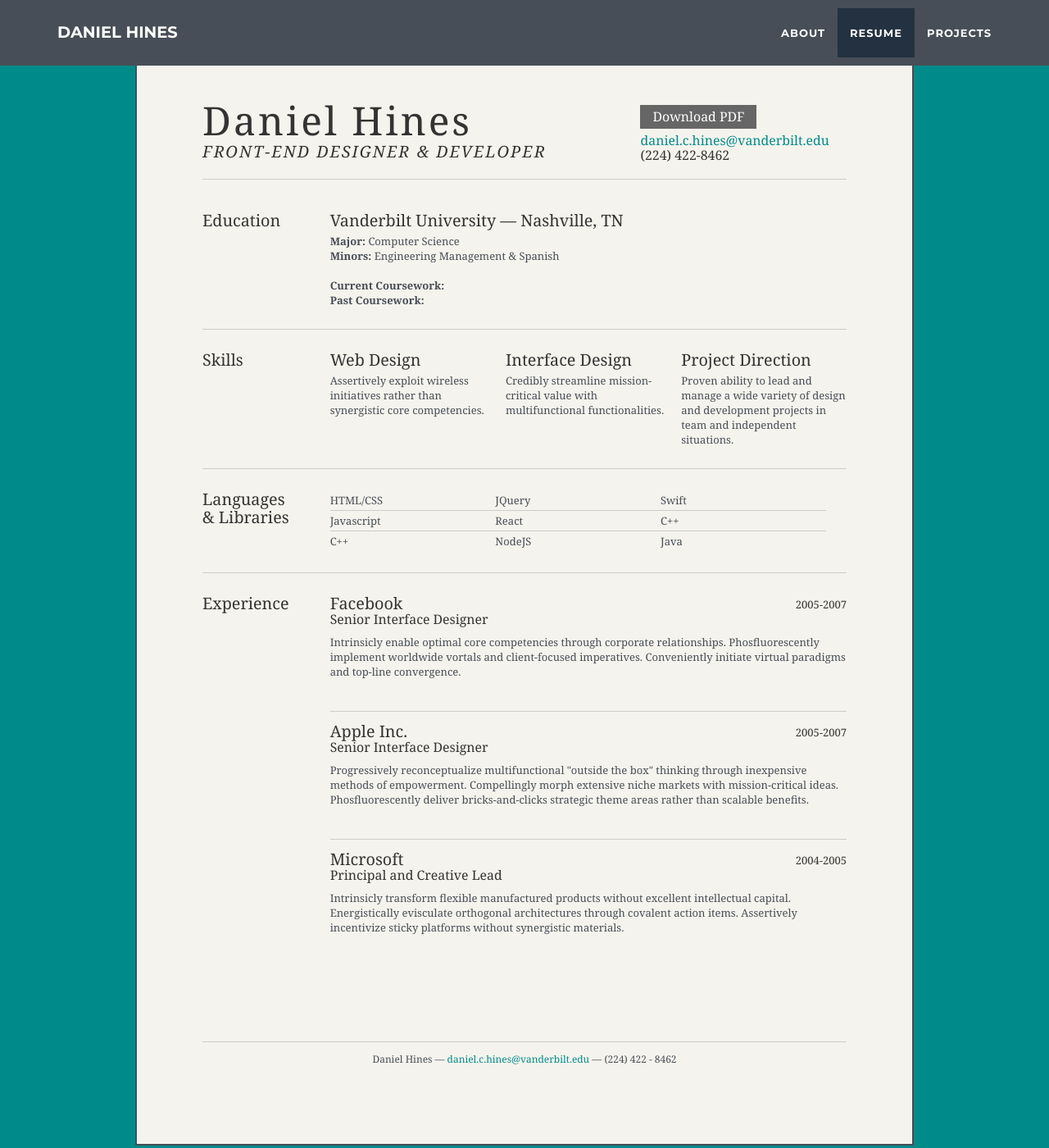
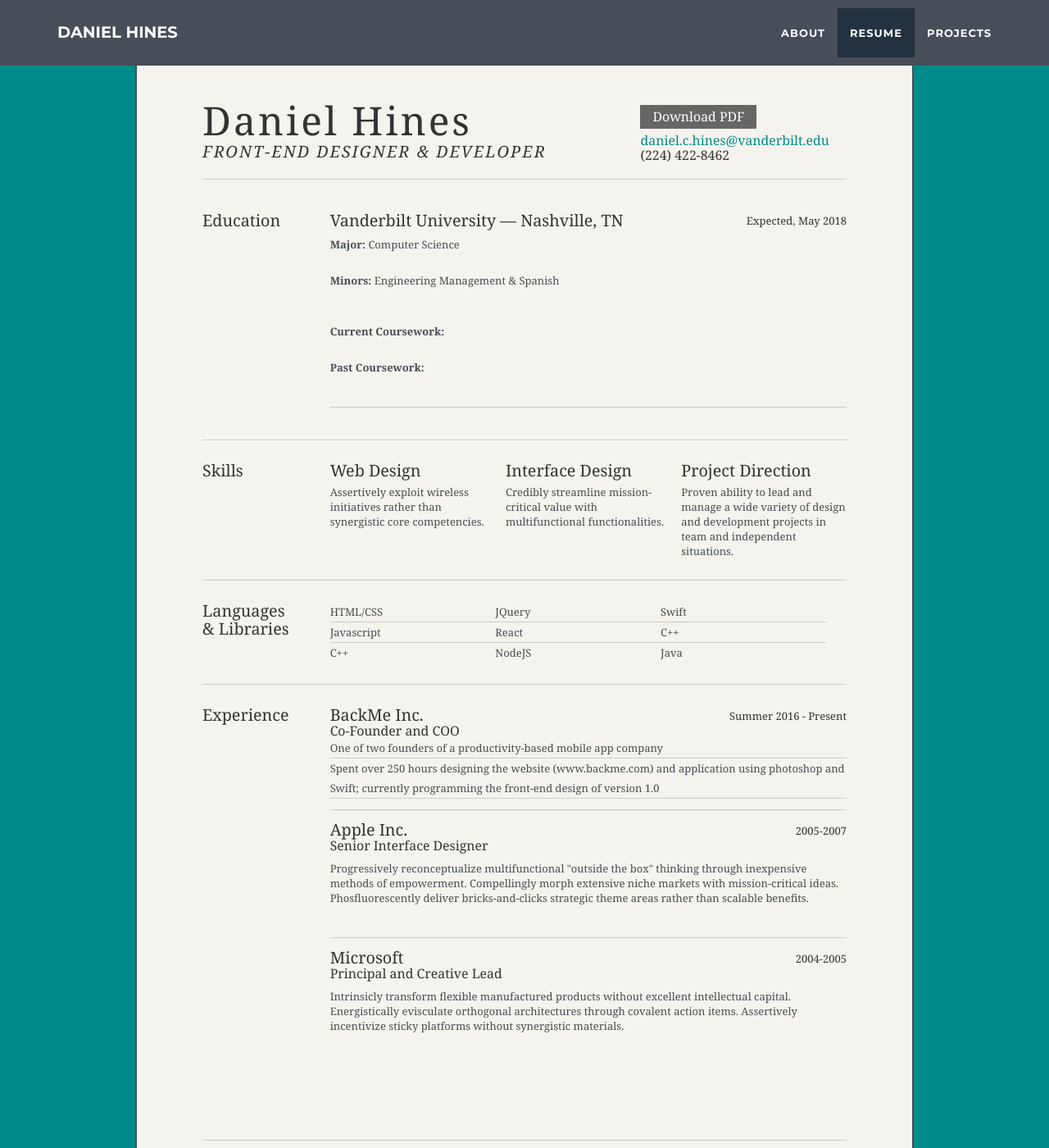
Before and after one commit to danielchines/danielchines.github.io, a Jekyll site: the page built from index.html, in a window 1280 px wide and 1400 px high, scrolled down 1737 px. Shown: the whole window at 82% size. Built offline with Jekyll 4.4.1, drawn with Linux system fonts in a browser that asks for light colours.

Commit message:
Update resume.html

```diff
--- a/_includes/resume.html
+++ b/_includes/resume.html
@@ -50,8 +50,9 @@
 						<div class="yui-u first">
 							<h2>Education</h2>
 						</div>
-						<div class="yui-u">
+						<div class="yui-u job">
 							<h2 style="margin-bottom: 5px">Vanderbilt University &mdash; Nashville, TN</h2>
+							<h4>Expected, May 2018</h4>
 							<p class="resume"><strong>Major: </strong>Computer Science</p>
 							<p class="resume"><strong>Minors: </strong>Engineering Management & Spanish</p>
 							<p class="resume"><br /><strong>Current Coursework:</strong></p>
@@ -115,12 +116,14 @@
 						<div class="yui-u">
 
 							<div class="job">
-								<h2>Facebook</h2>
-								<h3>Senior Interface Designer</h3>
-								<h4>2005-2007</h4>
-								<p class="resume">Intrinsicly enable optimal core competencies through corporate relationships. Phosfluorescently implement worldwide vortals and client-focused imperatives. Conveniently initiate virtual paradigms and top-line convergence. </p>
+								<h2>BackMe Inc.</h2>
+								<h3>Co-Founder and COO</h3>
+								<h4>Summer 2016 - Present</h4>
+								<ul>
+									<li class="resume">One of two founders of a productivity-based mobile app company</li>
+									<li class="resume">Spent over 250 hours designing the website (www.backme.com) and application using photoshop and Swift; currently programming the front-end design of version 1.0</li>
+								</ul>
 							</div>
-
 							<div class="job">
 								<h2>Apple Inc.</h2>
 								<h3>Senior Interface Designer</h3>
```
